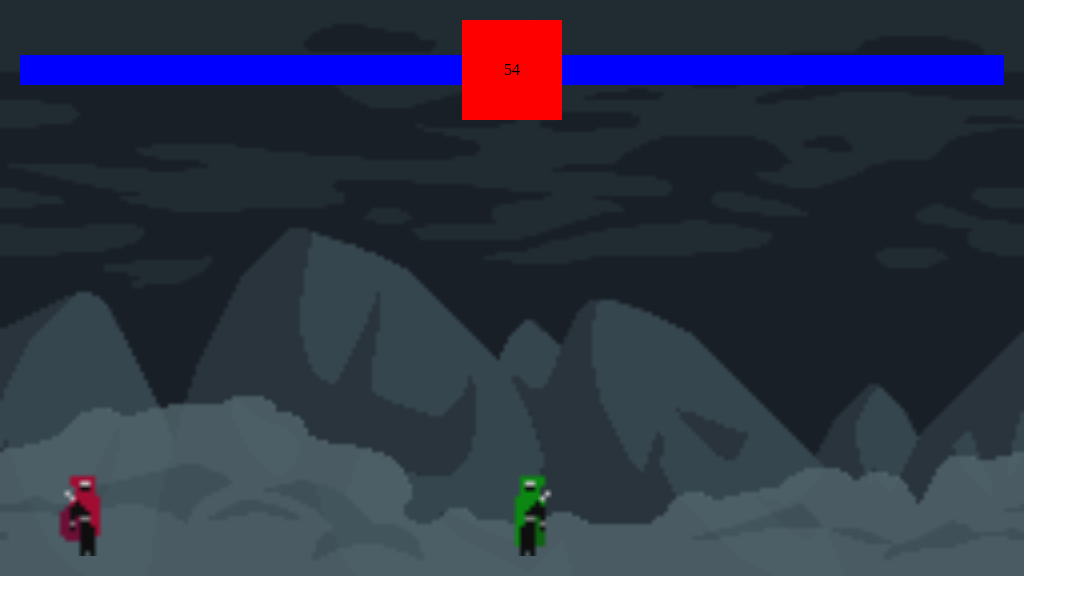
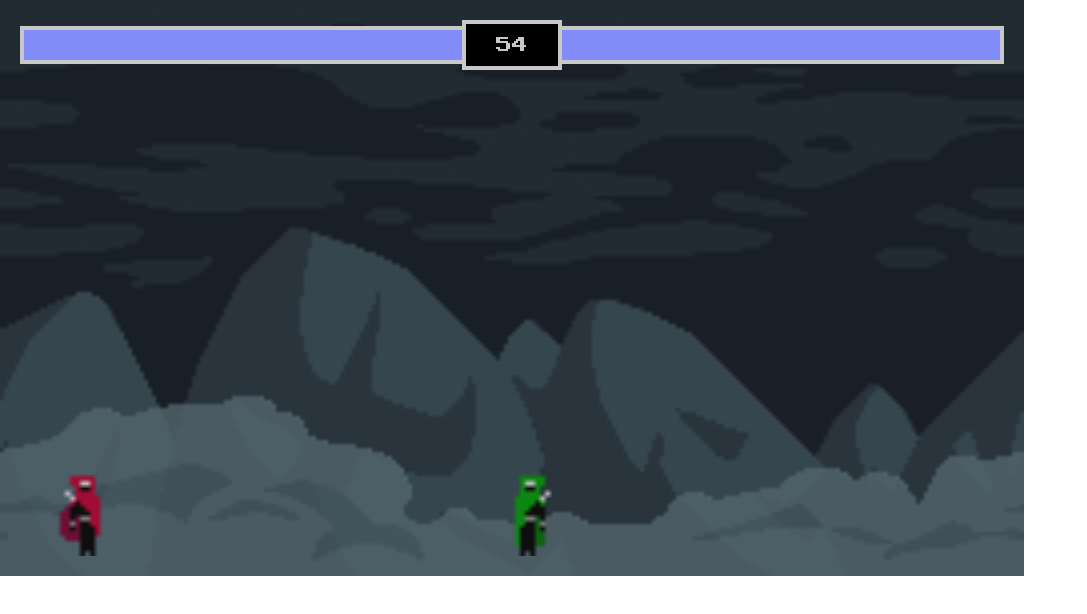
Before and after one commit to MickenCZ/Assassin-Fighter, a plain HTML site: page index.html in a window 1280 px wide. Shown: the whole page, without its empty margins (0-1087 px from the left). Drawn offline with nearby package versions, Linux system fonts and the light colour scheme.

Commit message:
better design for interface

```diff
--- a/index.html
+++ b/index.html
@@ -4,9 +4,13 @@
   <meta charset="UTF-8">
   <meta http-equiv="X-UA-Compatible" content="IE=edge">
   <meta name="viewport" content="width=device-width, initial-scale=1.0">
+  <link rel="preconnect" href="https://fonts.googleapis.com">
+  <link rel="preconnect" href="https://fonts.gstatic.com" crossorigin>
+  <link href="https://fonts.googleapis.com/css2?family=Press+Start+2P&display=swap" rel="stylesheet">
   <meta name="description" content="Two-player, one-keyboard Fighting game">
-  <meta name="author" content="Michael Cirkrl with the assets of Chriss Ullyseo">
+  <meta name="author" content="Michael Cirkl with the assets of Chriss Ullyseo">
   <title>Assassin Fighter</title>
+  <script src="https://cdnjs.cloudflare.com/ajax/libs/gsap/3.9.1/gsap.min.js" integrity="sha512-H6cPm97FAsgIKmlBA4s774vqoN24V5gSQL4yBTDOY2su2DeXZVhQPxFK4P6GPdnZqM9fg1G3cMv5wD7e6cFLZQ==" crossorigin="anonymous" referrerpolicy="no-referrer" defer></script>
   <script src="./js/utilityFunctions.js" defer></script>
   <script src="./js/Sprite.js" defer></script>
   <script src="./js/Fighter.js" defer></script>
@@ -21,7 +25,7 @@
         <div id="playerBar"></div>
       </div>
       <div id="timer"></div>
-      <div class="placeHolderParent">
+      <div class="placeHolderParent enemyParent">
         <div id="enemyHealth"></div>
         <div id="enemyBar"></div>
       </div>
--- a/js/script.js
+++ b/js/script.js
@@ -208,7 +208,9 @@ function animate() {
   player.isAttacking && player.framesCurrent === 1) {
       enemy.takeHit()
       player.isAttacking = false
-    document.getElementById("enemyBar").style.width = enemy.health.toString() + "%"
+      gsap.to("#enemyBar", {//animate health bar decrease
+      width: enemy.health.toString() + "%",
+    })
   }
 
   // if player misses
@@ -226,7 +228,9 @@ function animate() {
   enemy.isAttacking && enemy.framesCurrent === 0) {
     player.takeHit()
     enemy.isAttacking = false
-    document.getElementById("playerBar").style.width = player.health.toString() + "%"
+    gsap.to("#playerBar", {//animate health bar decrease
+      width: player.health.toString() + "%",
+    })
 }
 
     if (enemy.health <= 0 || player.health <= 0) {
--- a/styles.css
+++ b/styles.css
@@ -5,7 +5,7 @@
 }
 
 #playerHealth, #enemyHealth {
-  background-color: yellow;
+  background-color: darkred;
   height: 30px;
   width: 100%;
 }
@@ -24,19 +24,21 @@
 }
 
 #timer {
-  background-color: red;
+  background-color: black;
   width: 100px;
-  height: 100px;
+  height: 50px;
   flex-shrink: 0;
   display: flex;
   align-items: center;
   justify-content: center;
-
+  color: rgb(200, 200, 200);
+  border: 4px solid rgb(200, 200, 200);
+  font-family: 'Press Start 2P', cursive;
 }
 
 #playerBar {
   position: absolute;
-  background-color: blue;
+  background-color: #818CF8;
   top:0;
   bottom: 0;
   right: 0;
@@ -45,7 +47,7 @@
 
 #enemyBar {
   position: absolute;
-  background-color: blue;
+  background-color: #818CF8;
   top:0;
   bottom: 0;
   right: 0;
@@ -54,13 +56,19 @@
 
 .placeHolderParent {
   position: relative;
-  height: 30px;
   width: 100%;
 }
 
-#playerParent {
+.playerParent {
   display: flex;
   justify-content: flex-end;
+  border: 4px solid rgb(200, 200, 200);
+  border-right: none;
+}
+
+.enemyParent {
+  border: 4px solid rgb(200, 200, 200);
+  border-left: none;
 }
 
 #label {
@@ -73,5 +81,6 @@
   right:0;
   bottom:0;
   left:0;
+  font-family: 'Press Start 2P', cursive;
   /*Makes it expand throughout the entire canvas and centers it without need for wrapper*/
 }
```
